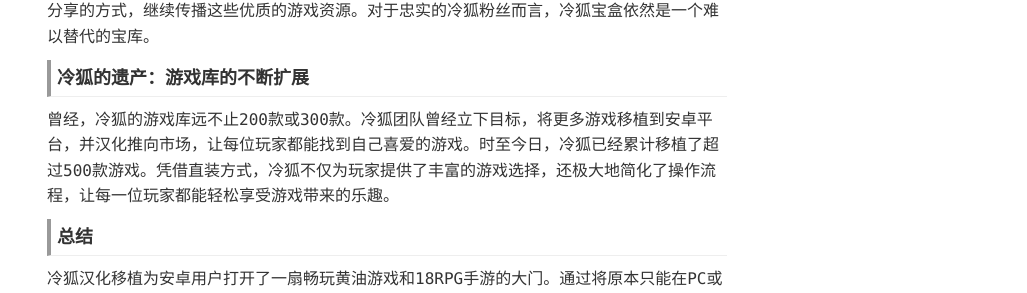
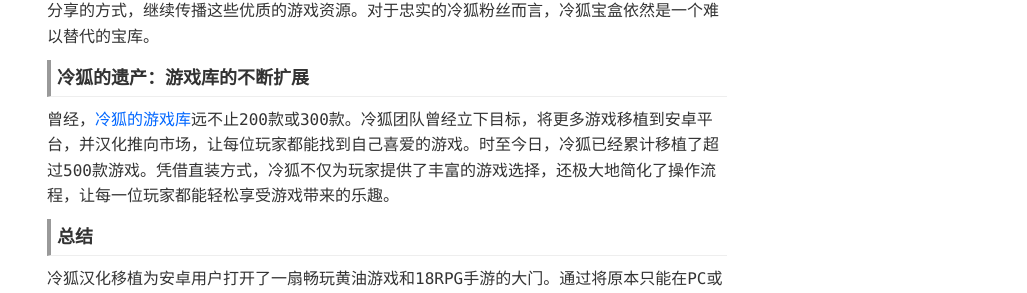
Before and after one commit to leng-hu/leng-hu.github.io, a Jekyll site: the page built from index.html, in a window 1280 px wide and 900 px high, scrolled down 3413 px. Shown: the part 411-704 px from the top of the window, without its empty margins (253-1280 px from the left). Built offline with Jekyll 4.4.1, drawn with Linux system fonts in a browser that asks for light colours; the list of posts is cut into pages by our own code; comment, search, counter and statistics services are not loaded; some of the changed lines change nothing that is shown.

Commit message:
修改主页

```diff
--- a/index.html
+++ b/index.html
@@ -100,7 +100,7 @@
 <p>冷狐宝盒中的游戏不仅数量庞大，质量也相当可观。许多游戏在画面、剧情和玩法上均表现出色，足以让玩家长时间沉浸其中。对于一些热门游戏，冷狐还会定期进行更新，确保玩家能够及时体验到最新的内容。</p>
 <p>不过，令人遗憾的是，随着时间的推移，冷狐宝盒已经彻底下架，官方的QQ群解散，官方网站和相关应用市场也无法再提供下载服务。尽管如此，冷狐的粉丝社区依旧活跃，许多玩家通过私下分享的方式，继续传播这些优质的游戏资源。对于忠实的冷狐粉丝而言，冷狐宝盒依然是一个难以替代的宝库。</p>
 <h2>冷狐的遗产：游戏库的不断扩展</h2>
-<p>曾经，冷狐的游戏库远不止200款或300款。冷狐团队曾经立下目标，将更多游戏移植到安卓平台，并汉化推向市场，让每位玩家都能找到自己喜爱的游戏。时至今日，冷狐已经累计移植了超过500款游戏。凭借直装方式，冷狐不仅为玩家提供了丰富的游戏选择，还极大地简化了操作流程，让每一位玩家都能轻松享受游戏带来的乐趣。</p>
+<p>曾经，<a href="https://qfafa.com/portal/zy/lenghu/">冷狐的游戏库</a>远不止200款或300款。冷狐团队曾经立下目标，将更多游戏移植到安卓平台，并汉化推向市场，让每位玩家都能找到自己喜爱的游戏。时至今日，冷狐已经累计移植了超过500款游戏。凭借直装方式，冷狐不仅为玩家提供了丰富的游戏选择，还极大地简化了操作流程，让每一位玩家都能轻松享受游戏带来的乐趣。</p>
 <h2>总结</h2>
 <p>冷狐汉化移植为安卓用户打开了一扇畅玩黄油游戏和18RPG手游的大门。通过将原本只能在PC或特定平台上运行的游戏移植到安卓设备，冷狐让玩家能够随时随地享受游戏之乐。无论是从游戏种类、画面质量，还是剧情深度与角色设定来看，冷狐汉化移植的游戏都为玩家提供了无与伦比的体验。</p>
 <p>尽管冷狐宝盒的下载渠道目前难以找到，但冷狐的粉丝们依然通过各种方式分享着这些游戏。虽然冷狐团队已经退出舞台，但他们的作品依然在玩家心中闪耀着光芒。</p>
```
